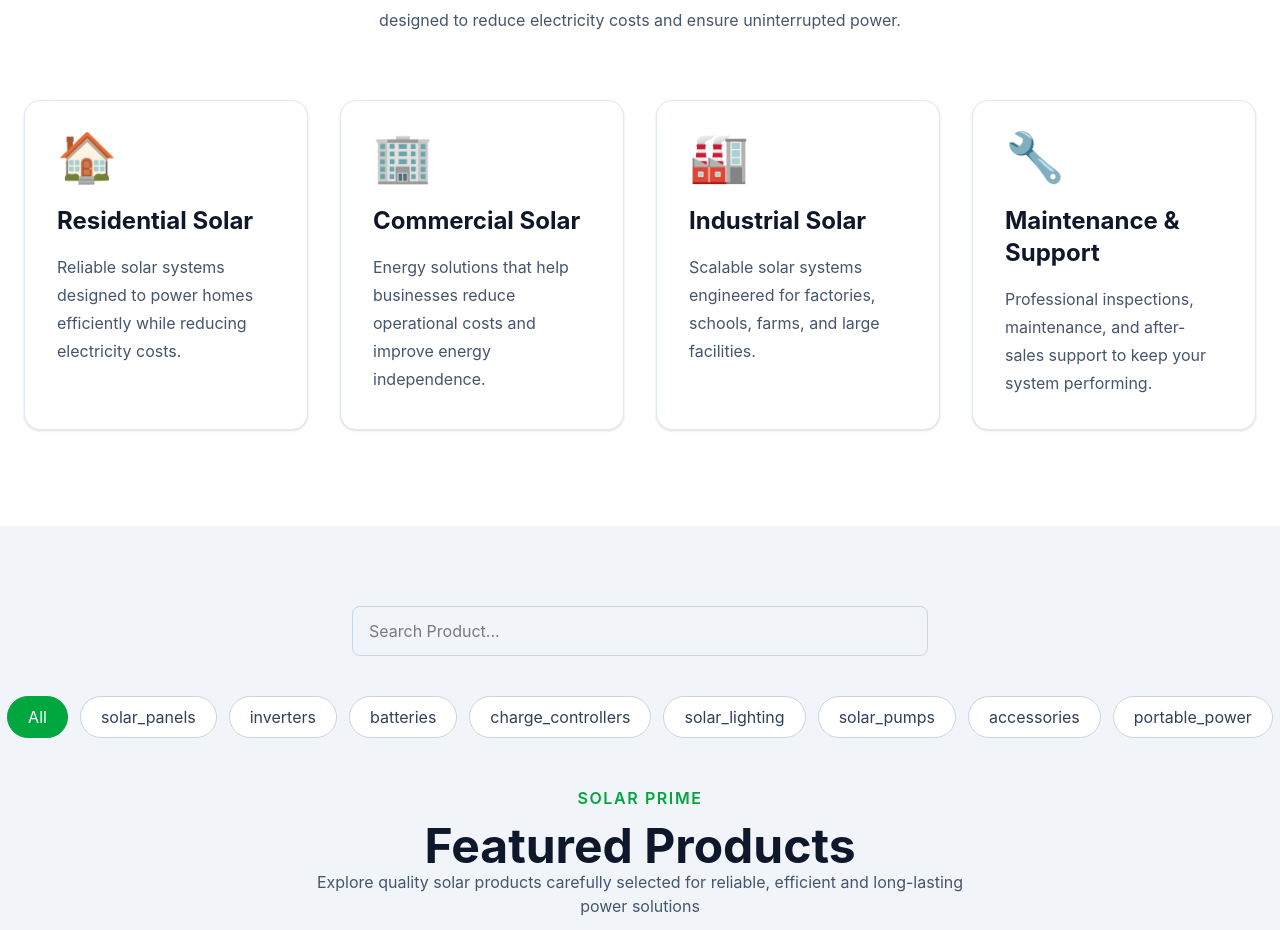
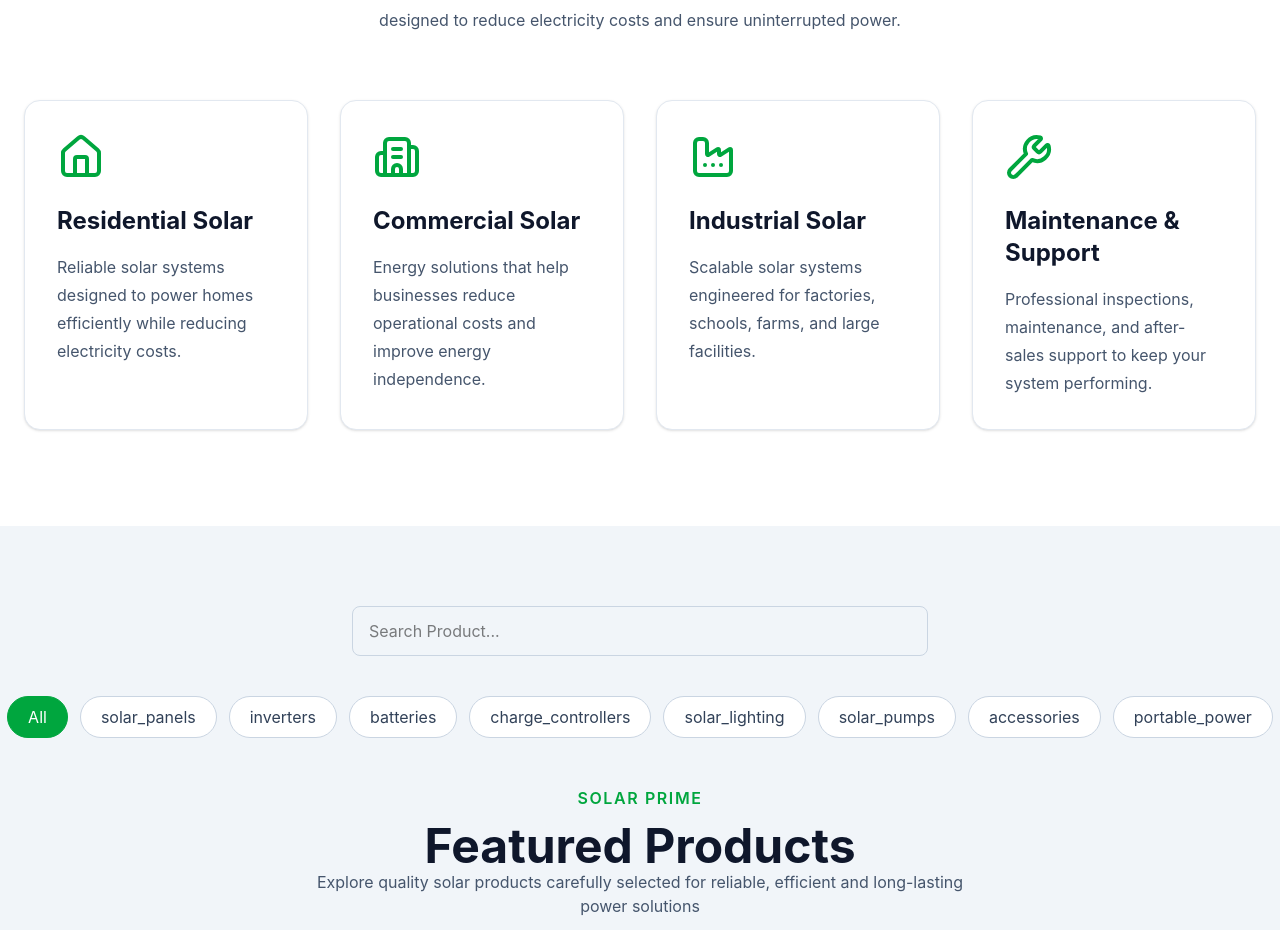
Before and after one commit to Justice-code-ops/solar-prime, a React (Vite) app in the folder frontend/: page / in a window 1280 px wide. Shown: the part 826-1756 px from the top of the page. Built offline with nearby package versions, Linux system fonts and the light colour scheme.

Commit message:
style(Services): Replaced emoji icons with lucide react icons

```diff
--- a/frontend/package.json
+++ b/frontend/package.json
@@ -11,10 +11,11 @@
   },
   "dependencies": {
     "@tailwindcss/vite": "^4.3.3",
+    "lucide-react": "^1.28.0",
     "react": "^19.2.7",
     "react-dom": "^19.2.7",
     "react-icons": "^5.7.0",
-    "react-router-dom": "^7.18.1",
+    "react-router-dom": "^7.11.0",
     "tailwindcss": "^4.3.3"
   },
   "devDependencies": {
--- a/frontend/src/components/ServiceCard.jsx
+++ b/frontend/src/components/ServiceCard.jsx
@@ -1,10 +1,13 @@
 import React from 'react'
 
-function ServiceCard( {icon, title, description} ) {
+function ServiceCard( {icon: Icon, title, description} ) {
   return (
     <div className='bg-white rounded-2xl p-8 shadow-sm border border-slate-200 hover:shadow-xl hover:-translate-y-2 transition-all duration-300'>
       <div className='text-5xl mb-6'>
-        {icon}
+        <Icon
+            size={48}
+            className="text-green-600"
+        />
       </div>
 
       <h3 className='text-2xl font-bold text-slate-900 mb-4'>
--- a/frontend/src/data/services.js
+++ b/frontend/src/data/services.js
@@ -1,24 +1,26 @@
+import {House, Building2, Factory, Wrench} from 'lucide-react'
+
 const services = [
   {
-    icon: "🏠",
+    icon: House,
     title: "Residential Solar",
     description:
       "Reliable solar systems designed to power homes efficiently while reducing electricity costs.",
   },
   {
-    icon: "🏢",
+    icon: Building2,
     title: "Commercial Solar",
     description:
       "Energy solutions that help businesses reduce operational costs and improve energy independence.",
   },
   {
-    icon: "🏭",
+    icon: Factory,
     title: "Industrial Solar",
     description:
       "Scalable solar systems engineered for factories, schools, farms, and large facilities.",
   },
   {
-    icon: "🔧",
+    icon: Wrench,
     title: "Maintenance & Support",
     description:
       "Professional inspections, maintenance, and after-sales support to keep your system performing.",
```
Also changed, not shown: 1 other file (tests, documents, lock files or other folders).
